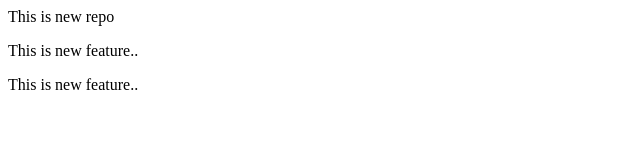
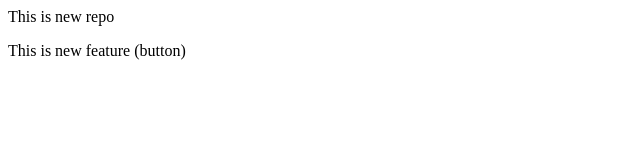
Before and after one commit to nikitakori/Localrepo, a plain HTML site: page index.html in a window 1280 px wide. Shown: the whole page, without its empty margins (0-640 px from the left). Drawn offline with Linux system fonts and the light colour scheme.

```diff
--- a/index.html
+++ b/index.html
@@ -1,3 +1,2 @@
 <p>This is new repo</p>
-<p>This is new feature..</p>
-<p>This is new feature..</p>
+<p>This is new feature (button)</p>
```
